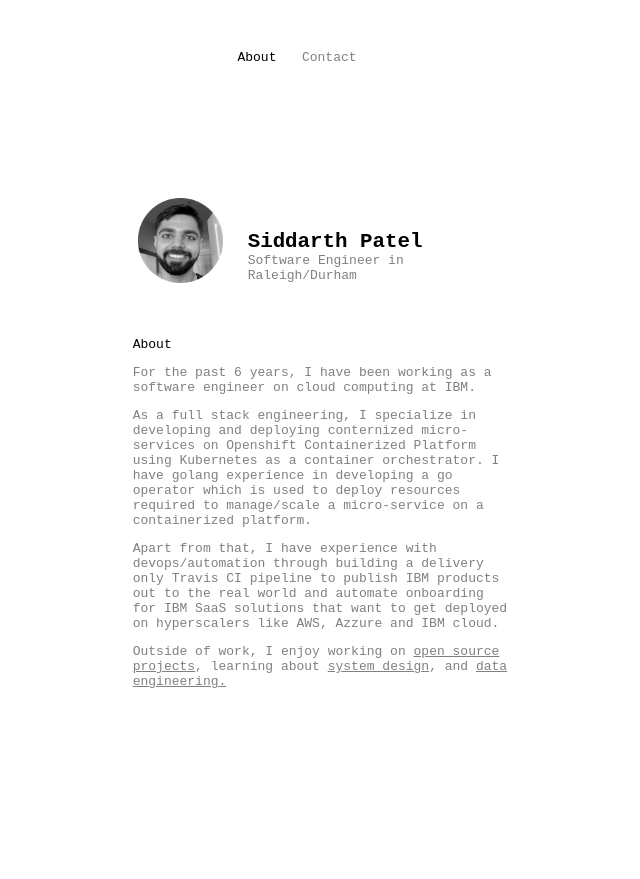
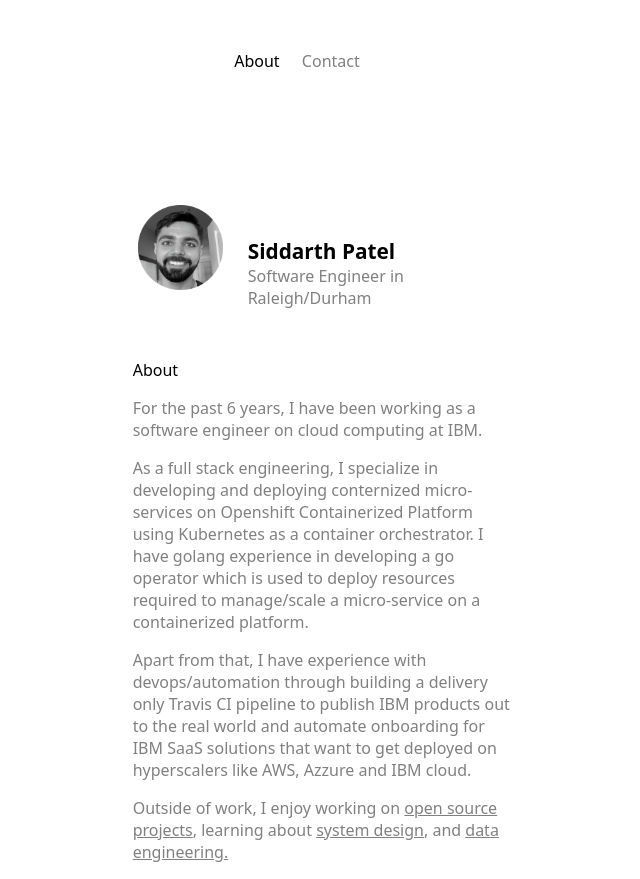
Before and after one commit to siddarthpatel/personal, a React app: page / in a window 1280 px wide. Shown: the whole page, without its empty margins (343-983 px from the left). Before the commit the page ends 800 px from the top, so only its background shows below. Built offline with nearby package versions, Linux system fonts and the light colour scheme.

Commit message:
fix styles

```diff
--- a/styles/base/_base.scss
+++ b/styles/base/_base.scss
@@ -4,8 +4,8 @@
 
 body {
   // font-family: "Inter", "Times New Roman", Times, serif, sans-serif;
-  // font-family: system-ui, -apple-system, BlinkMacSystemFont, 'Segoe UI', Roboto, Oxygen, Ubuntu, Cantarell, 'Open Sans', 'Helvetica Neue', sans-serif;
-  font-family: monospace;
+  font-family: system-ui, -apple-system, BlinkMacSystemFont, 'Segoe UI', Roboto, Oxygen, Ubuntu, Cantarell, 'Open Sans', 'Helvetica Neue', sans-serif;
+  // font-family: monospace;
   // font-size: 1.6rem;
   background: white;
 }
--- a/styles/styles.scss
+++ b/styles/styles.scss
@@ -1,4 +1,4 @@
-@import "./base/base";
-@import "./components/navbar";
-@import "./components/about";
-@import "./components/contact";
+@use "base/base";
+@use "components/navbar";
+@use "components/about";
+@use "components/contact";
```
